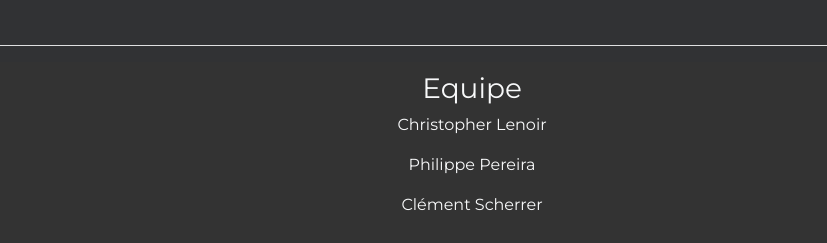
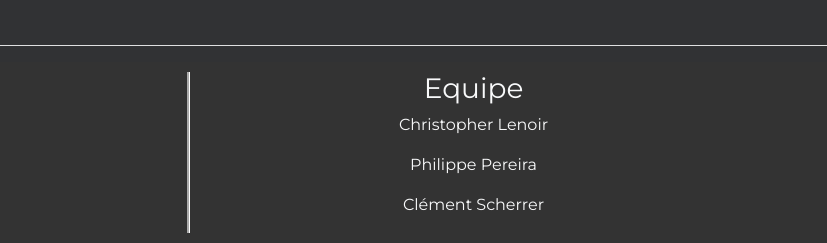
Before and after one commit to BlunT76/cssgrid, a website: page index.html in a window 1280 px wide. Shown: the part 2080-2323 px from the top of the page, 453-1280 px from the left. Drawn offline with nearby package versions, Linux system fonts and the light colour scheme.

Commit message:
added separator in footer

```diff
--- a/css/styles.css
+++ b/css/styles.css
@@ -52,4 +52,8 @@ body {
     margin-bottom: 5px;
 }
 
-.footer-contact p { word-wrap: break-word; }
+.footer-contact {
+    word-wrap: break-word;
+    border-left-style: groove;
+    border-left-color: white;
+}
```
